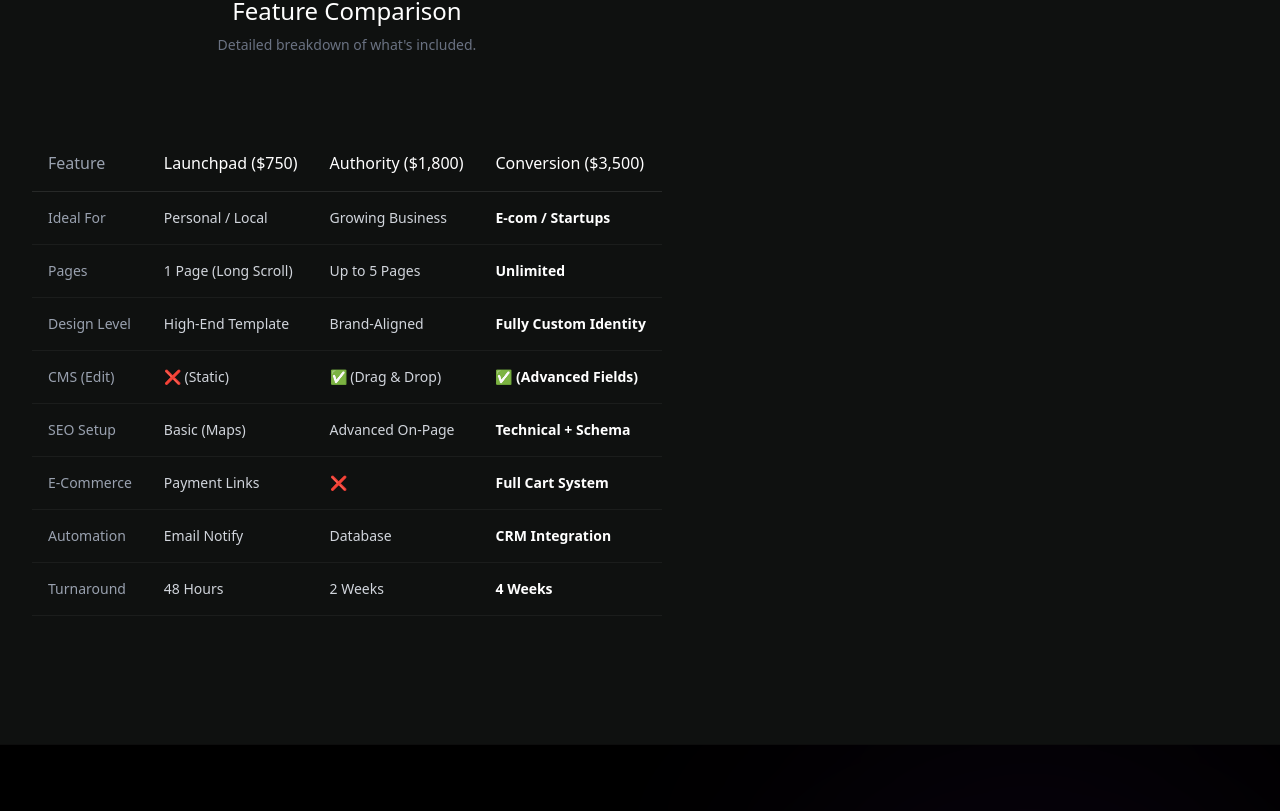
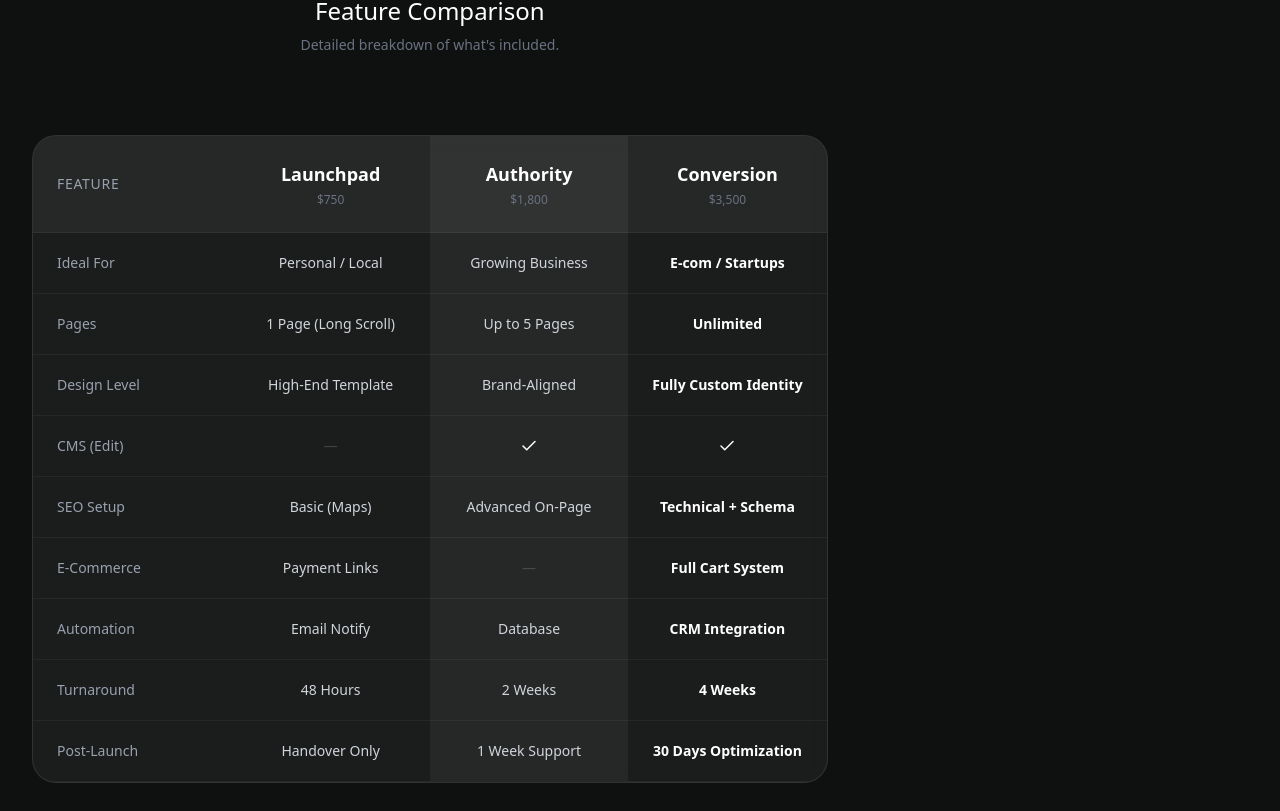
Before and after one commit to caseybattle/Casey-Personal-Website.com, a React (Vite) app: page / in a window 1280 px wide. Shown: the part 4989-5800 px from the top of the page. Built offline with nearby package versions, Linux system fonts and the light colour scheme.

Commit message:
Style: Redesign Feature Matrix to be centered and premium

```diff
--- a/components/Pricing.tsx
+++ b/components/Pricing.tsx
@@ -46,14 +46,16 @@ const plans: PlanProps[] = [
 ];
 
 const FeatureMatrix = () => (
-  <div className="mt-20 overflow-x-auto">
-    <table className="w-full text-left border-collapse min-w-[600px]">
+  <div className="mt-20 max-w-6xl mx-auto">
+    <div className="overflow-hidden rounded-3xl border border-white/10 bg-white/5 backdrop-blur-sm">
+      <div className="overflow-x-auto">
+        <table className="w-full text-left border-collapse min-w-[700px]">
           <thead>
-        <tr className="border-b border-white/10">
-          <th className="py-4 px-4 text-gray-400 font-medium">Feature</th>
-          <th className="py-4 px-4 text-white font-medium">Launchpad ($750)</th>
-          <th className="py-4 px-4 text-white font-medium">Authority ($1,800)</th>
-          <th className="py-4 px-4 text-white font-medium">Conversion ($3,500)</th>
+            <tr className="border-b border-white/10 bg-white/5">
+              <th className="py-6 px-6 text-gray-400 font-medium font-display text-sm uppercase tracking-wider w-1/4">Feature</th>
+              <th className="py-6 px-6 text-white font-bold font-display text-lg w-1/4 text-center">Launchpad <span className="block text-xs text-gray-500 font-sans font-normal mt-1">$750</span></th>
+              <th className="py-6 px-6 text-white font-bold font-display text-lg w-1/4 text-center bg-white/5">Authority <span className="block text-xs text-gray-500 font-sans font-normal mt-1">$1,800</span></th>
+              <th className="py-6 px-6 text-white font-bold font-display text-lg w-1/4 text-center">Conversion <span className="block text-xs text-gray-500 font-sans font-normal mt-1">$3,500</span></th>
             </tr>
           </thead>
           <tbody className="text-sm">
@@ -61,21 +63,30 @@ const FeatureMatrix = () => (
               ["Ideal For", "Personal / Local", "Growing Business", "E-com / Startups"],
               ["Pages", "1 Page (Long Scroll)", "Up to 5 Pages", "Unlimited"],
               ["Design Level", "High-End Template", "Brand-Aligned", "Fully Custom Identity"],
-          ["CMS (Edit)", "❌ (Static)", "✅ (Drag & Drop)", "✅ (Advanced Fields)"],
+              ["CMS (Edit)", "❌", "✅", "✅"],
               ["SEO Setup", "Basic (Maps)", "Advanced On-Page", "Technical + Schema"],
               ["E-Commerce", "Payment Links", "❌", "Full Cart System"],
               ["Automation", "Email Notify", "Database", "CRM Integration"],
               ["Turnaround", "48 Hours", "2 Weeks", "4 Weeks"],
+              ["Post-Launch", "Handover Only", "1 Week Support", "30 Days Optimization"],
             ].map(([feature, t1, t2, t3], i) => (
-          <tr key={i} className="border-b border-white/5 hover:bg-white/5 transition-colors">
-            <td className="py-4 px-4 text-gray-400 font-medium">{feature}</td>
-            <td className="py-4 px-4 text-gray-300">{t1}</td>
-            <td className="py-4 px-4 text-gray-300">{t2}</td>
-            <td className="py-4 px-4 text-white font-semibold">{t3}</td>
+              <tr key={i} className="border-b border-white/5 hover:bg-white/5 transition-colors group">
+                <td className="py-5 px-6 text-gray-400 font-medium font-sans">{feature}</td>
+                <td className="py-5 px-6 text-gray-300 text-center font-medium">
+                  {t1 === "❌" ? <span className="opacity-20">—</span> : t1 === "✅" ? <Check size={18} className="mx-auto text-white" /> : t1}
+                </td>
+                <td className="py-5 px-6 text-gray-300 text-center font-medium bg-white/5 group-hover:bg-white/10 transition-colors">
+                  {t2 === "❌" ? <span className="opacity-20">—</span> : t2 === "✅" ? <Check size={18} className="mx-auto text-white" /> : t2}
+                </td>
+                <td className="py-5 px-6 text-white text-center font-semibold">
+                  {t3 === "❌" ? <span className="opacity-20">—</span> : t3 === "✅" ? <Check size={18} className="mx-auto text-white" /> : t3}
+                </td>
               </tr>
             ))}
           </tbody>
         </table>
+      </div>
+    </div>
   </div>
 );
 
```
Lines whose indentation alone changed are shown as unchanged.
